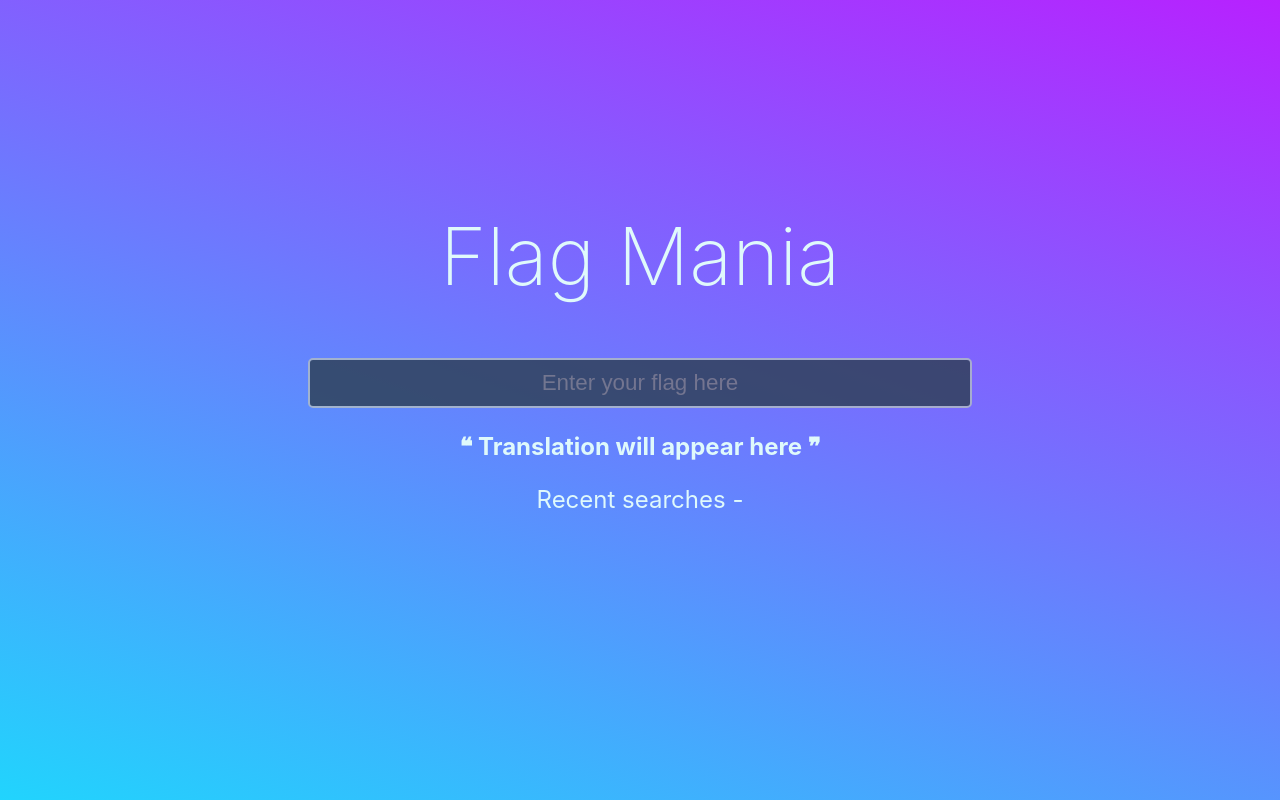
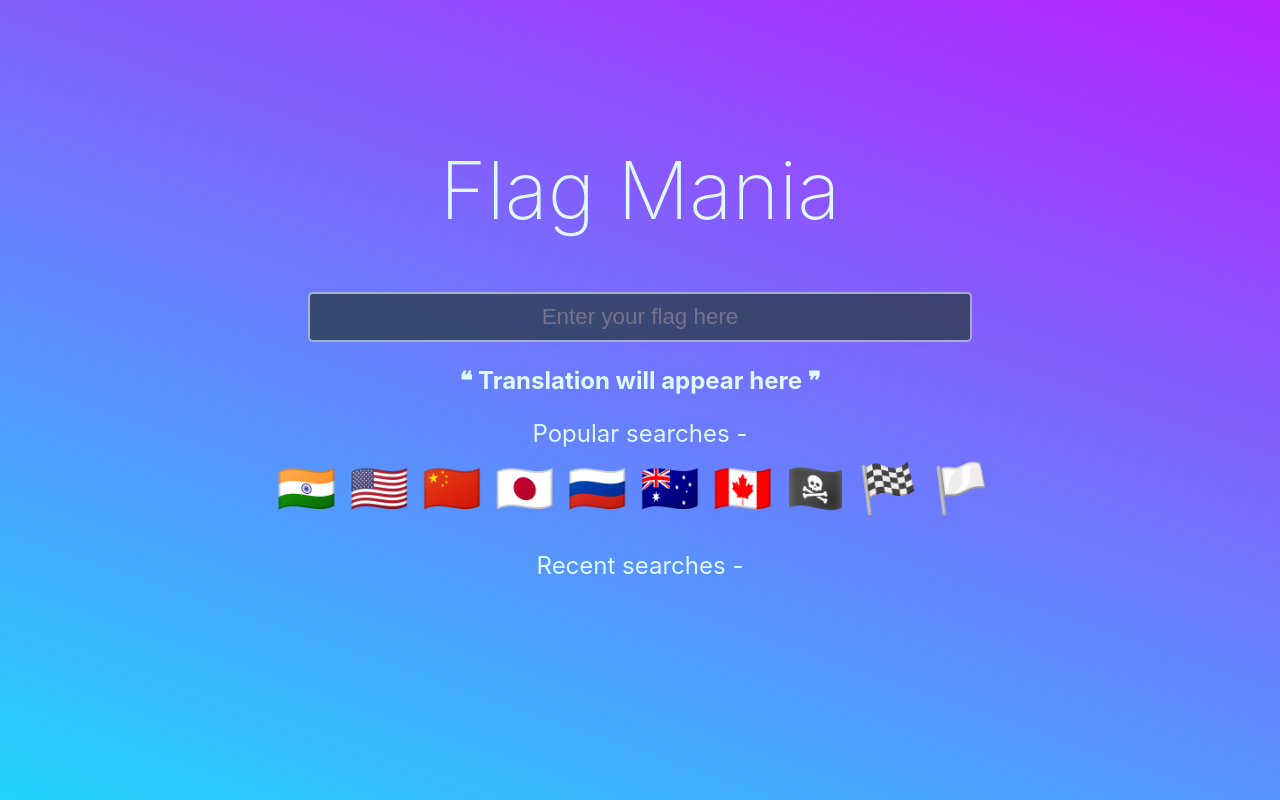
Before and after one commit to ShiviPro/flag-mania, a React (Create React App) app: page / in a window 1280 px wide. Built offline with nearby package versions, Linux system fonts and the light colour scheme.

Commit message:
feat: added popular emoji searches.

```diff
--- a/src/App.css
+++ b/src/App.css
@@ -25,19 +25,22 @@
   font-size: 1.5rem;
 }
 
-.recent-searches-label {
+.recent-searches-label,
+.popular-searches-label {
   font-size: 1.5rem;
   font-weight: 400;
   margin-bottom: 0;
 }
 
-.recent-searches {
+.recent-searches,
+.popular-searches {
   font-size: 3rem;
   margin: 0 auto;
   padding: 10px;
 }
 
-.recent-search-item {
+.recent-search-item,
+.popular-search-item {
   margin-right: 1vw;
   cursor: pointer;
 }
--- a/src/App.js
+++ b/src/App.js
@@ -43,14 +43,15 @@ function App() {
         addToRecent(userInput);
         console.log(recentFlagSearches);
       } else {
-        setTranslatedText("❝ Invalid Flag ❞");
+        setTranslatedText("❝ Flag not found❞");
       }
     }
   };
 
-  const translateRecent = (event) => {
+  const translateOnClick = (event) => {
     let userInput = event.target.innerText;
     setTranslatedText(flags[userInput]);
+    addToRecent(userInput);
   };
 
   return (
@@ -63,22 +64,68 @@ function App() {
         placeholder="Enter your flag here"
       />
       <p className="translation">{translatedText}</p>
+
+      <div>
+        <h3 className="popular-searches-label">Popular searches - </h3>
+        <p className="popular-searches">
+          <span className="popular-search-item" onClick={translateOnClick}>
+            🇮🇳
+          </span>
+
+          <span className="popular-search-item" onClick={translateOnClick}>
+            🇺🇸
+          </span>
+
+          <span className="popular-search-item" onClick={translateOnClick}>
+            🇨🇳
+          </span>
+
+          <span className="popular-search-item" onClick={translateOnClick}>
+            🇯🇵
+          </span>
+
+          <span className="popular-search-item" onClick={translateOnClick}>
+            🇷🇺
+          </span>
+
+          <span className="popular-search-item" onClick={translateOnClick}>
+            🇦🇺
+          </span>
+
+          <span className="popular-search-item" onClick={translateOnClick}>
+            🇨🇦
+          </span>
+
+          <span className="popular-search-item" onClick={translateOnClick}>
+            🏴‍☠️
+          </span>
+
+          <span className="popular-search-item" onClick={translateOnClick}>
+            🏁
+          </span>
+
+          <span className="popular-search-item" onClick={translateOnClick}>
+            🏳️
+          </span>
+        </p>
+      </div>
+
       <div>
         <h3 className="recent-searches-label">Recent searches - </h3>
         <p className="recent-searches">
-          <span className="recent-search-item" onClick={translateRecent}>
+          <span className="recent-search-item" onClick={translateOnClick}>
             {recentFlagSearches[recentFlagSearches.length - 1]}
           </span>
-          <span className="recent-search-item" onClick={translateRecent}>
+          <span className="recent-search-item" onClick={translateOnClick}>
             {recentFlagSearches[recentFlagSearches.length - 2]}
           </span>
-          <span className="recent-search-item" onClick={translateRecent}>
+          <span className="recent-search-item" onClick={translateOnClick}>
             {recentFlagSearches[recentFlagSearches.length - 3]}
           </span>
-          <span className="recent-search-item" onClick={translateRecent}>
+          <span className="recent-search-item" onClick={translateOnClick}>
             {recentFlagSearches[recentFlagSearches.length - 4]}
           </span>
-          <span className="recent-search-item" onClick={translateRecent}>
+          <span className="recent-search-item" onClick={translateOnClick}>
             {recentFlagSearches[recentFlagSearches.length - 5]}
           </span>
         </p>
```
